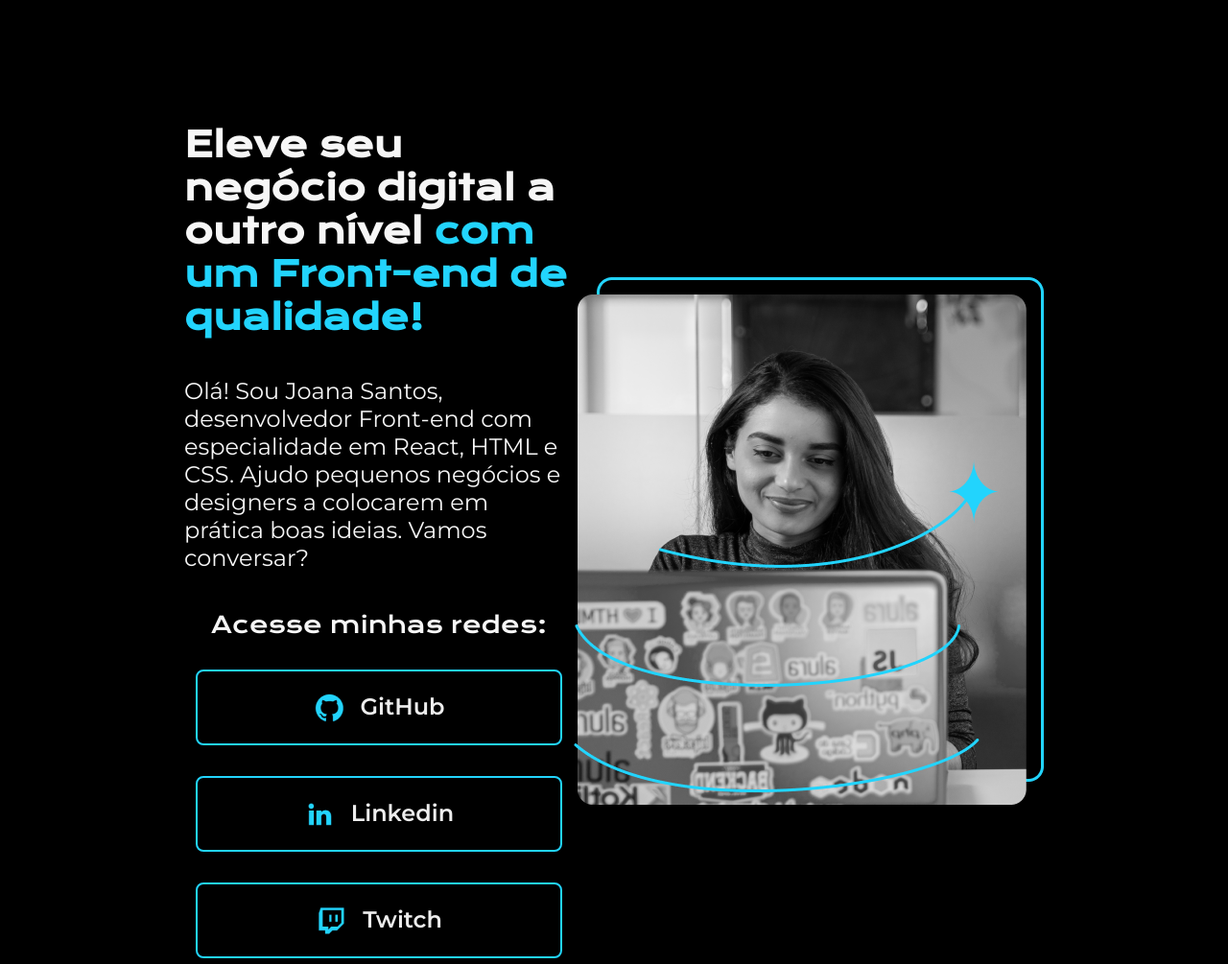
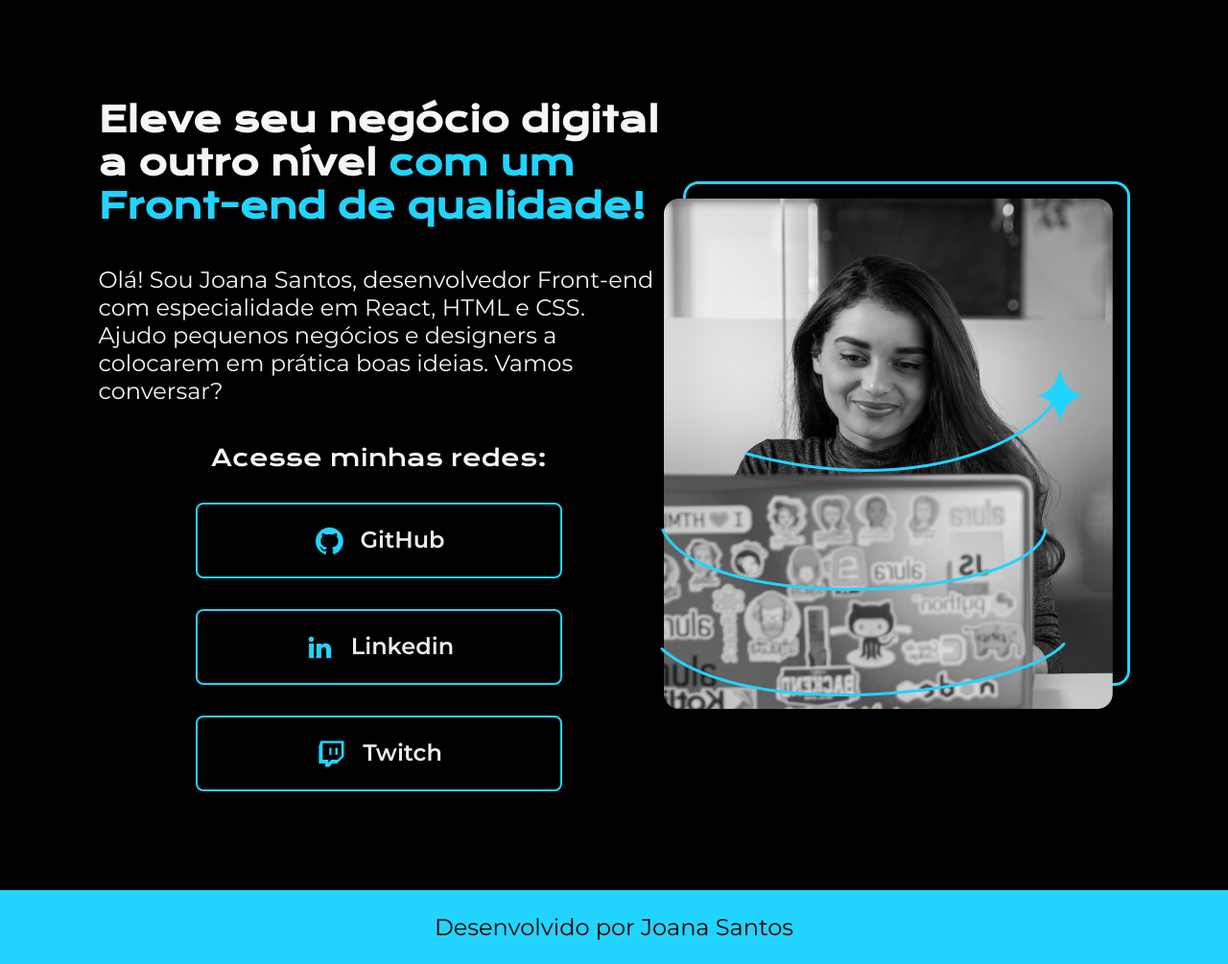
Before and after one commit to riversonmoura/portfolio, a plain HTML site: page index.html in a window 1280 px wide. Shown: the whole page at 96% size. Drawn offline with nearby package versions, Linux system fonts and the light colour scheme.

Commit message:
adicionando o footer e fazendo ajustes de dimensões na página

```diff
--- a/index.html
+++ b/index.html
@@ -46,6 +46,8 @@
       <img src="./assets/Imagem.png" alt="Foto da Joana Santos programando" />
     </main>
 
-    <footer></footer>
+    <footer class="rodape">
+      <p>Desenvolvido por Joana Santos</p>
+    </footer>
   </body>
 </html>
--- a/style.css
+++ b/style.css
@@ -6,7 +6,6 @@
 }
 
 body {
-  height: 100vh;
   box-sizing: border-box;
   background-color: #000000;
   color: #f6f6f6;
@@ -20,7 +19,7 @@ body {
   align-items: center;
   display: flex;
   justify-content: space-between;
-  margin: 10% 15%;
+  padding: 8%;
 }
 
 .apresentacao__conteudo {
@@ -74,3 +73,13 @@ body {
 .apresentacao__links__link:hover {
   background-color: #27272727;
 }
+
+.rodape {
+  background-color: #22d4fd;
+  color: #000000;
+  font-family: 'Montserrat', sans-serif;
+  font-size: 24px;
+  font-weight: 400;
+  padding: 24px;
+  text-align: center;
+}
```
